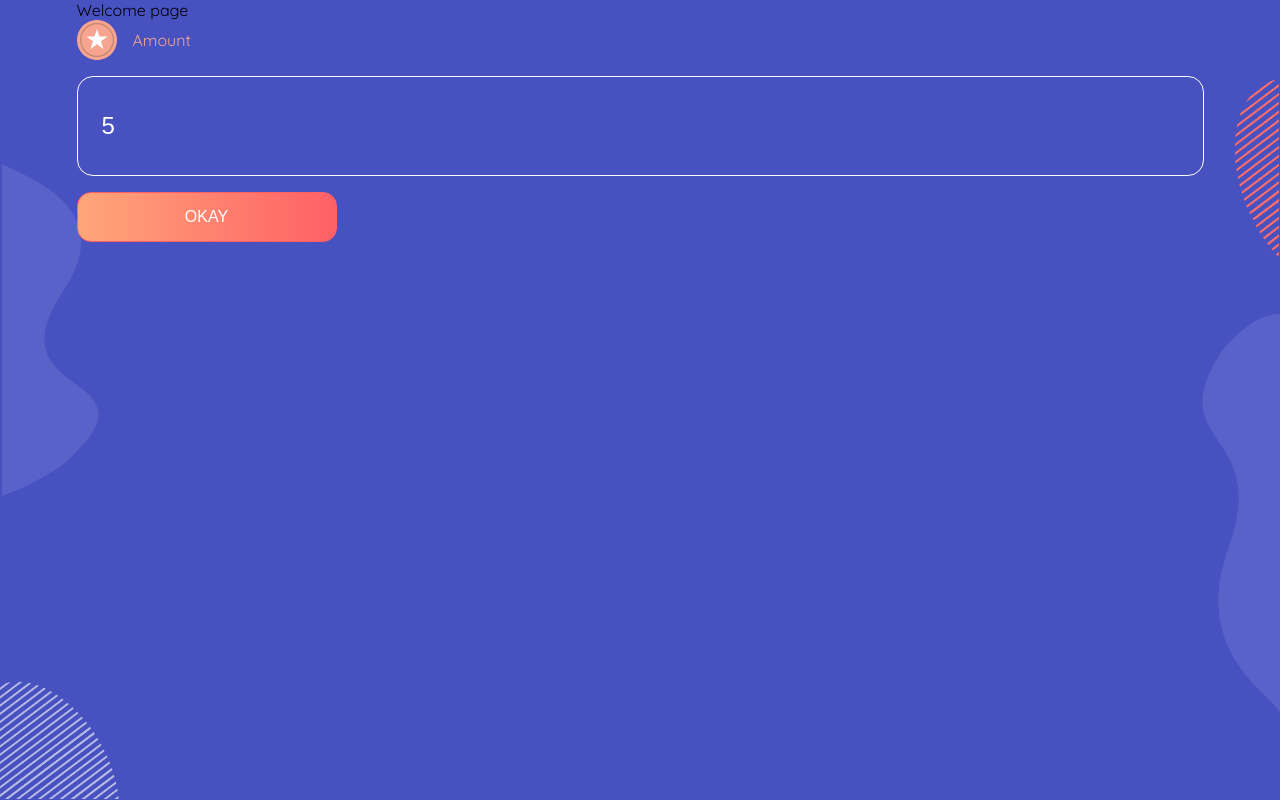
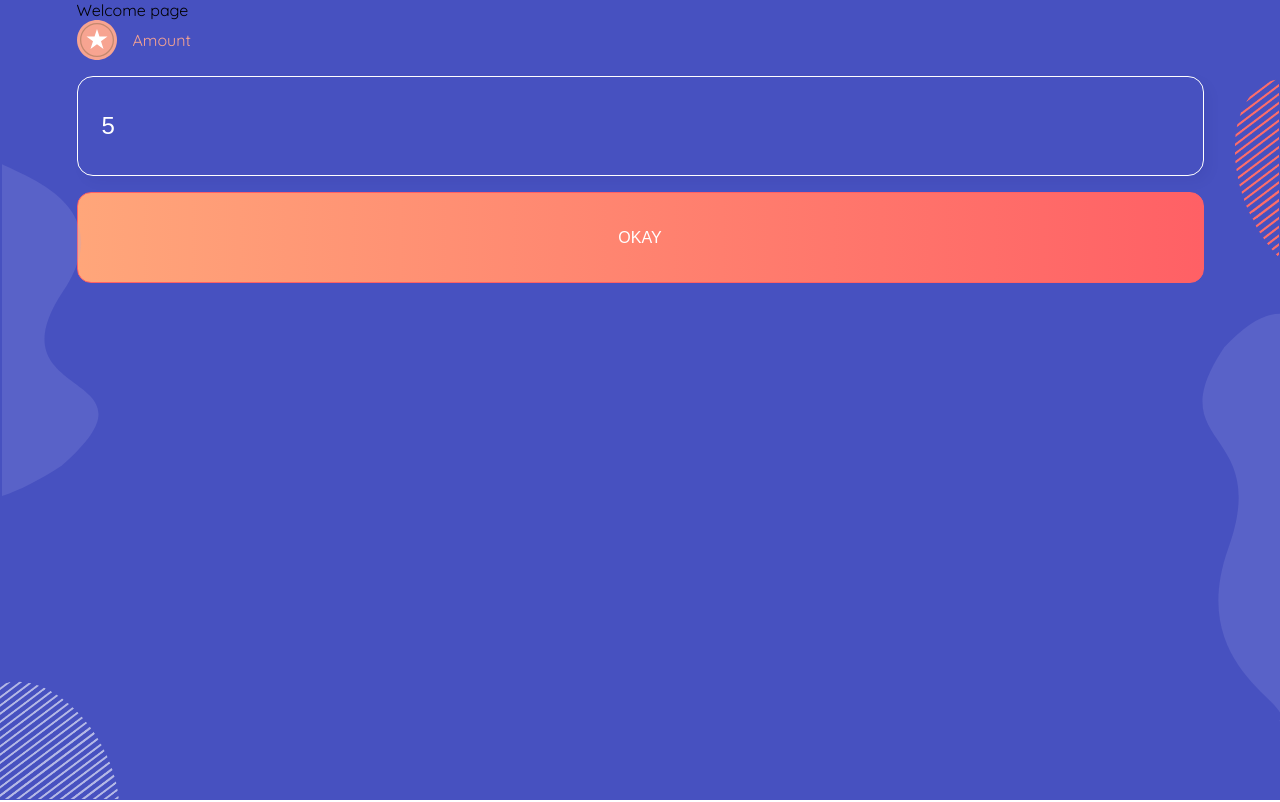
Before and after one commit to njihiamark/quiz-app-next, a Next.js app: page /welcome in a window 1280 px wide. Built offline with nearby package versions, Linux system fonts and the light colour scheme.

Commit message:
some edits to button and input css

```diff
--- a/src/components/button.module.scss
+++ b/src/components/button.module.scss
@@ -2,8 +2,8 @@
   cursor: pointer;
   text-align: center;
   align-self: center;
-  height: 50px;
-  width: 260px;
+  padding: 2.2rem 1.5rem;
+  width: 100%;
   border-radius: 14px;
   font-size: 16px;
   font-weight: 500;
--- a/src/components/input.module.scss
+++ b/src/components/input.module.scss
@@ -7,6 +7,7 @@
   font-size: 1.5rem;
   background: transparent;
   margin-bottom: 1rem;
+  box-shadow: 6px 6px 13px -1px rgba(23, 21, 92, 0.06);
   &--dark {
     border: 1px solid #ffffff;
     color: #ffffff;
```
